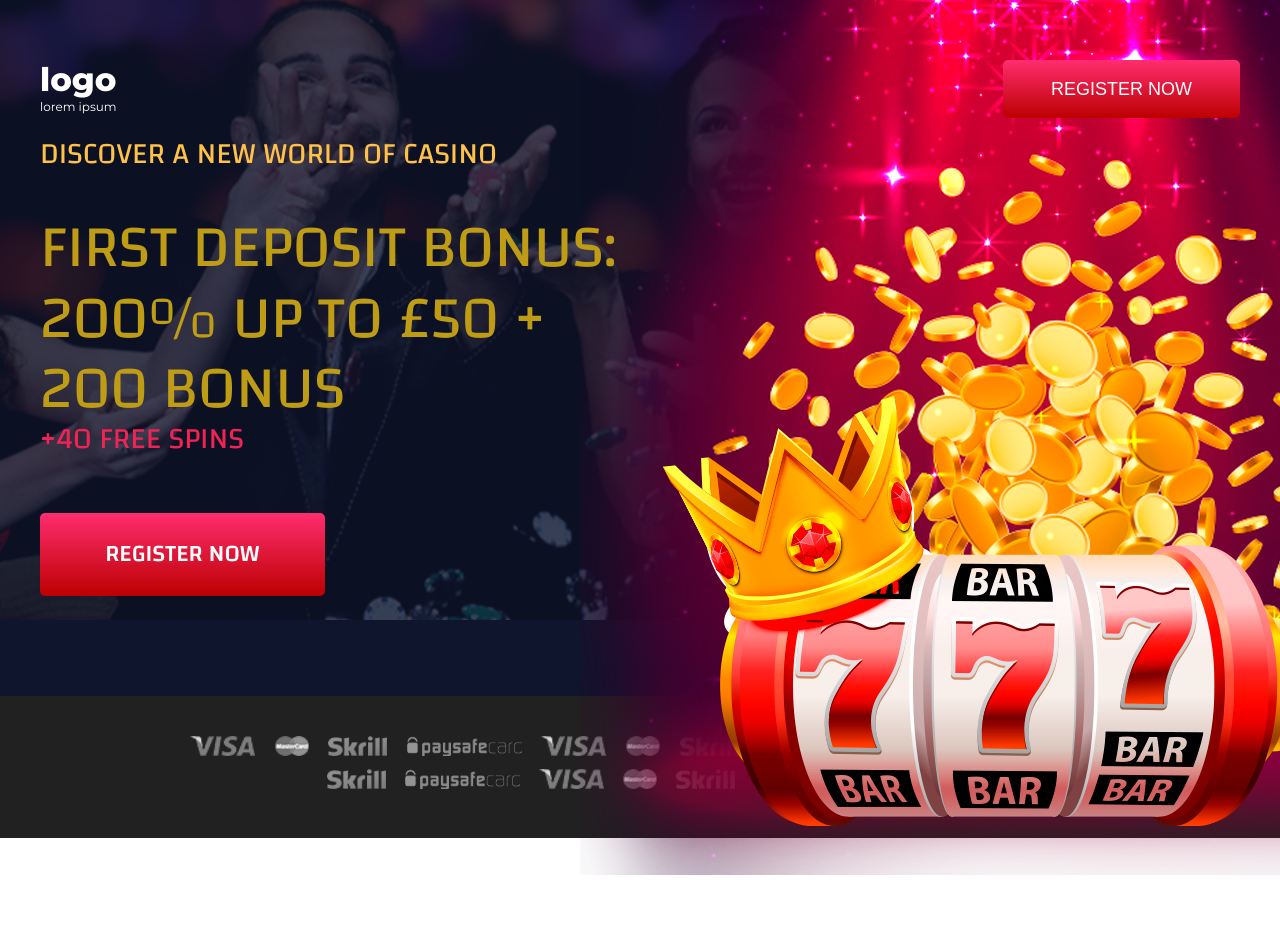
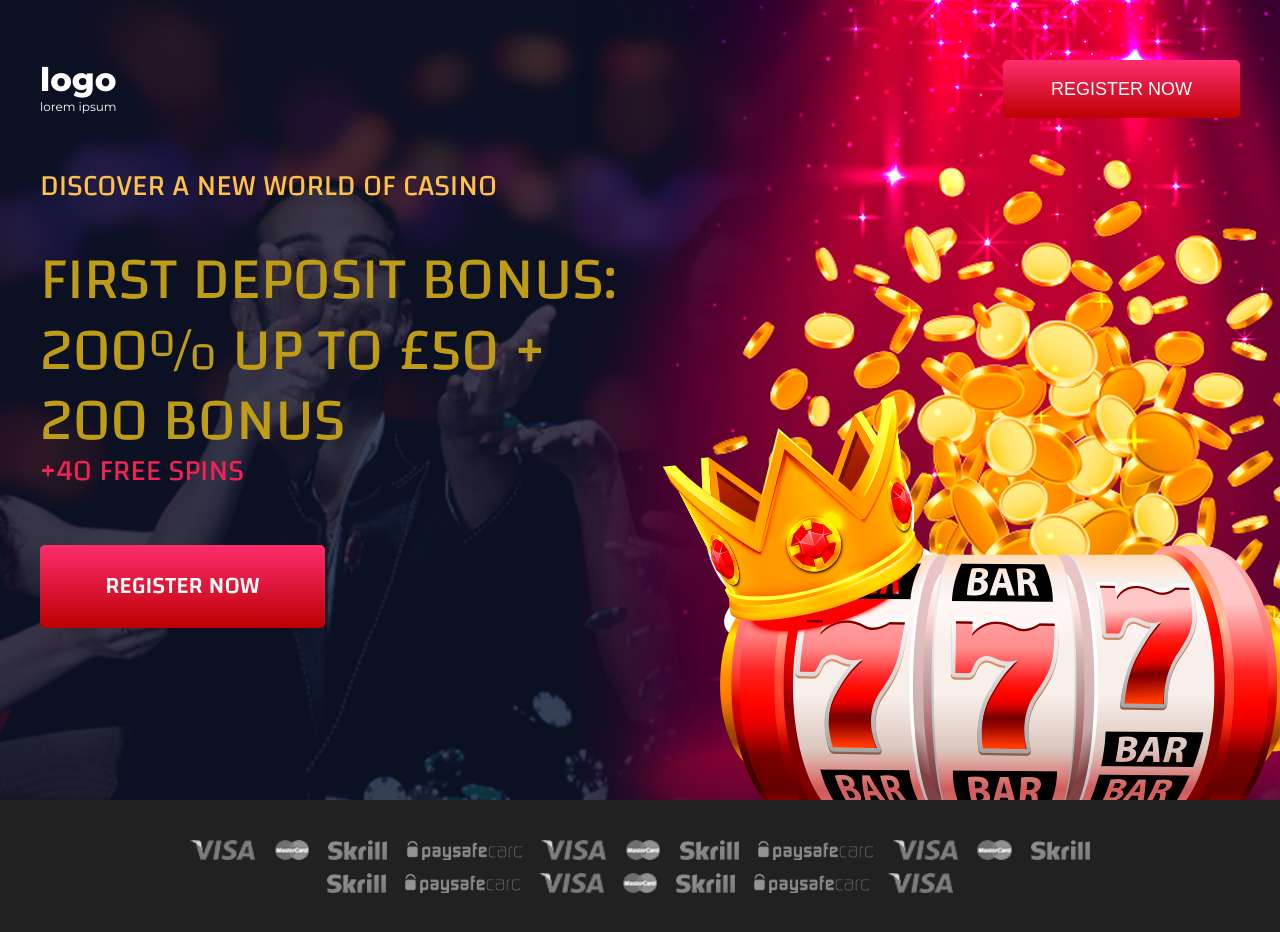
Before and after one commit to Smart-bid/casino-lending, a React (Create React App) app in the folder Casino_landing/: page / in a window 1280 px wide. Shown: the top 932 px of the page. Before the commit the page ends 890 px from the top, so only its background shows below. Built offline with nearby package versions, Linux system fonts and the light colour scheme; the HTML template or start-up script is replaced by a standard one.

Commit message:
fix vh back and after

```diff
--- a/Casino_landing/src/style/_index.scss
+++ b/Casino_landing/src/style/_index.scss
@@ -25,7 +25,7 @@ button {
 
 .container {
     max-width: 1500px;
-    height: 92vh;
+    height: 100vh;
     display: flex;
     justify-content: flex-start;
 
@@ -68,8 +68,10 @@ button {
 }
 
 .background {
-    height: 87vh;
+    height: 100vh;
+    position: relative;
     overflow: hidden;
+    z-index: 100;
 
     background-color: #0f152c;
     background-repeat: no-repeat;
@@ -81,7 +83,7 @@ button {
         position: absolute;
         width: 100%;
         height: 100%;
-        top: -180px;
+        top: 0;
         background-image: url('../images/back-people.png');
         background-repeat: no-repeat;
         background-position: center;
@@ -95,6 +97,8 @@ button {
 
 .footer-background {
     min-height: 142px;
+    position: relative;
+    z-index: 3;
     overflow: hidden;
 
     background-color: #212121;
```
